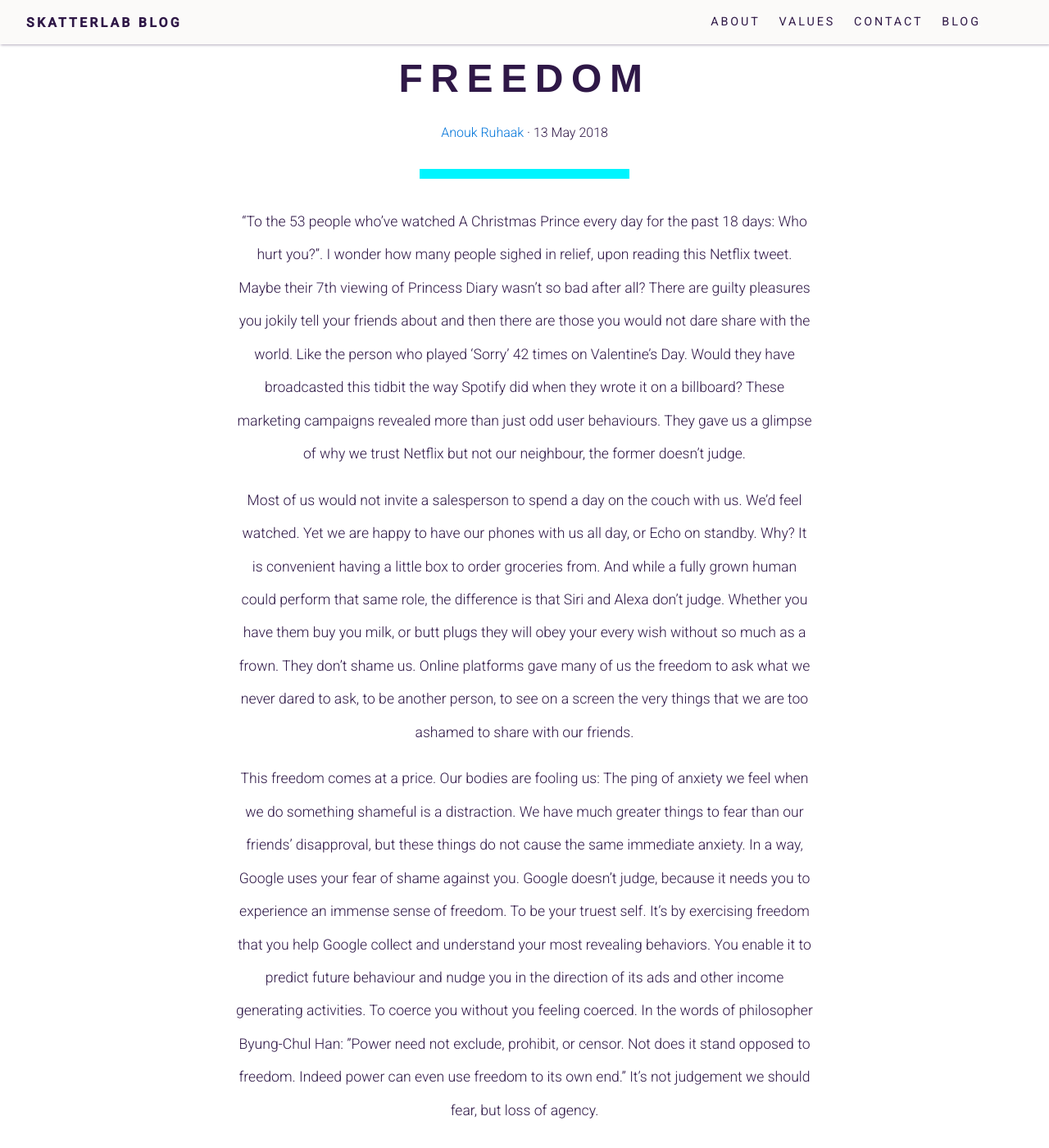
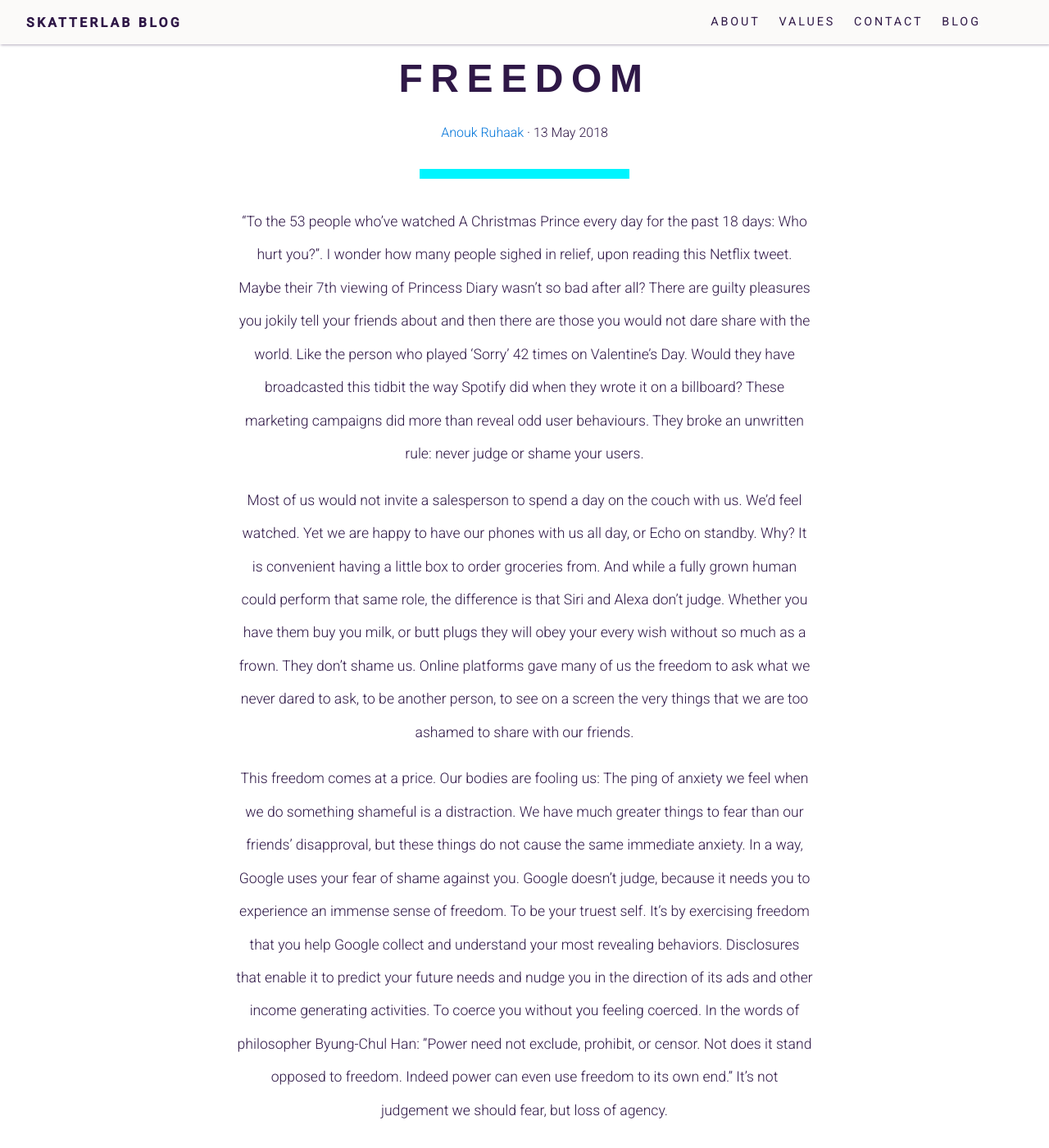
Before and after one commit to communaldata/communaldata, a Jekyll site: the page built from _posts/2018-05-13-capitalizing-freedom.md, in a window 1280 px wide and 1400 px high, scrolled down 481 px. Shown: the whole window at 82% size. Built offline with Jekyll 4.4.1, drawn with Linux system fonts in a browser that asks for light colours; nearby versions of some CDN libraries; library files that are not in the unit come from our copies.

Commit message:
more tweaks

```diff
--- a/_posts/2018-05-13-capitalizing-freedom.md
+++ b/_posts/2018-05-13-capitalizing-freedom.md
@@ -10,8 +10,8 @@ authors:
 ---
 
 “To the 53 people who’ve watched A Christmas Prince every day for the past 18 days: Who hurt you?”. I wonder how many people sighed in relief, upon reading this Netflix tweet. Maybe their 7th viewing of Princess Diary wasn’t so bad after all?  There are guilty pleasures you jokily tell your friends about and then there are those you would not dare share with the world. Like the person who played ‘Sorry’ 42 times on Valentine’s Day. Would they have broadcasted this tidbit the way Spotify did when they wrote it on a billboard?
-These marketing campaigns revealed more than just odd user behaviours. They gave us a glimpse of why we trust Netflix but not our neighbour, the former doesn’t judge.
+These marketing campaigns did more than reveal odd user behaviours. They broke an unwritten rule: never judge or shame your users.
 
-Most of us would not invite a salesperson to spend a day on the couch with us. We’d feel watched. Yet we are happy to have our phones with us all day, or Echo on standby. Why? It is convenient having a little box to order groceries from. And while a fully grown human could perform that same role, the difference is that Siri and Alexa don’t judge. Whether you have them buy you milk, or butt plugs they will obey your every wish without so much as a frown. They don’t shame us. Online platforms gave many of us the freedom to ask what we never dared to ask, to be another person, to see on a screen the very things that we are too ashamed to share with our friends.
+Most of us would not invite a salesperson to spend a day on the couch with us. We’d feel watched. Yet we are happy to have our phones with us all day, or Echo on standby. Why? It is convenient having a little box to order groceries from. And while a fully grown human could perform that same role, the difference is that Siri and Alexa don't judge. Whether you have them buy you milk, or butt plugs they will obey your every wish without so much as a frown. They don’t shame us. Online platforms gave many of us the freedom to ask what we never dared to ask, to be another person, to see on a screen the very things that we are too ashamed to share with our friends.
 
-This freedom comes at a price. Our bodies are fooling us: The ping of anxiety we feel when we do something shameful is a distraction. We have much greater things to fear than our friends' disapproval, but these things do not cause the same immediate anxiety. In a way, Google uses your fear of shame against you. Google doesn't judge, because it needs you to experience an immense sense of freedom. To be your truest self. It’s by exercising freedom that you help Google collect and understand your most revealing behaviors. You enable it to predict future behaviour and nudge you in the direction of its ads and other income generating activities. To coerce you without you feeling coerced. In the words of philosopher Byung-Chul Han: ”Power need not exclude, prohibit, or censor. Not does it stand opposed to freedom. Indeed power can even use freedom to its own end.” It’s not judgement we should fear, but loss of agency.
+This freedom comes at a price. Our bodies are fooling us: The ping of anxiety we feel when we do something shameful is a distraction. We have much greater things to fear than our friends' disapproval, but these things do not cause the same immediate anxiety. In a way, Google uses your fear of shame against you. Google doesn't judge, because it needs you to experience an immense sense of freedom. To be your truest self. It’s by exercising freedom that you help Google collect and understand your most revealing behaviors. Disclosures that enable it to predict your future needs and nudge you in the direction of its ads and other income generating activities. To coerce you without you feeling coerced. In the words of philosopher Byung-Chul Han: ”Power need not exclude, prohibit, or censor. Not does it stand opposed to freedom. Indeed power can even use freedom to its own end.” It’s not judgement we should fear, but loss of agency.
```
